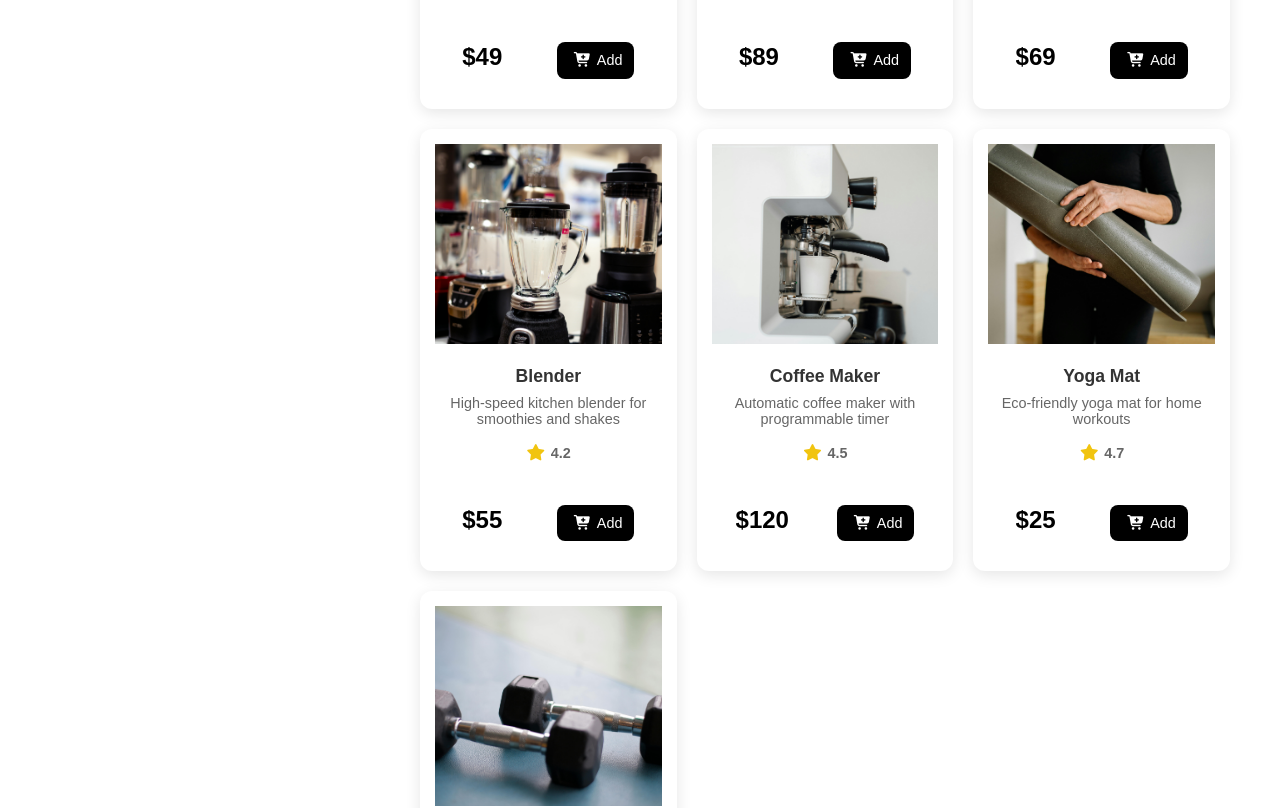
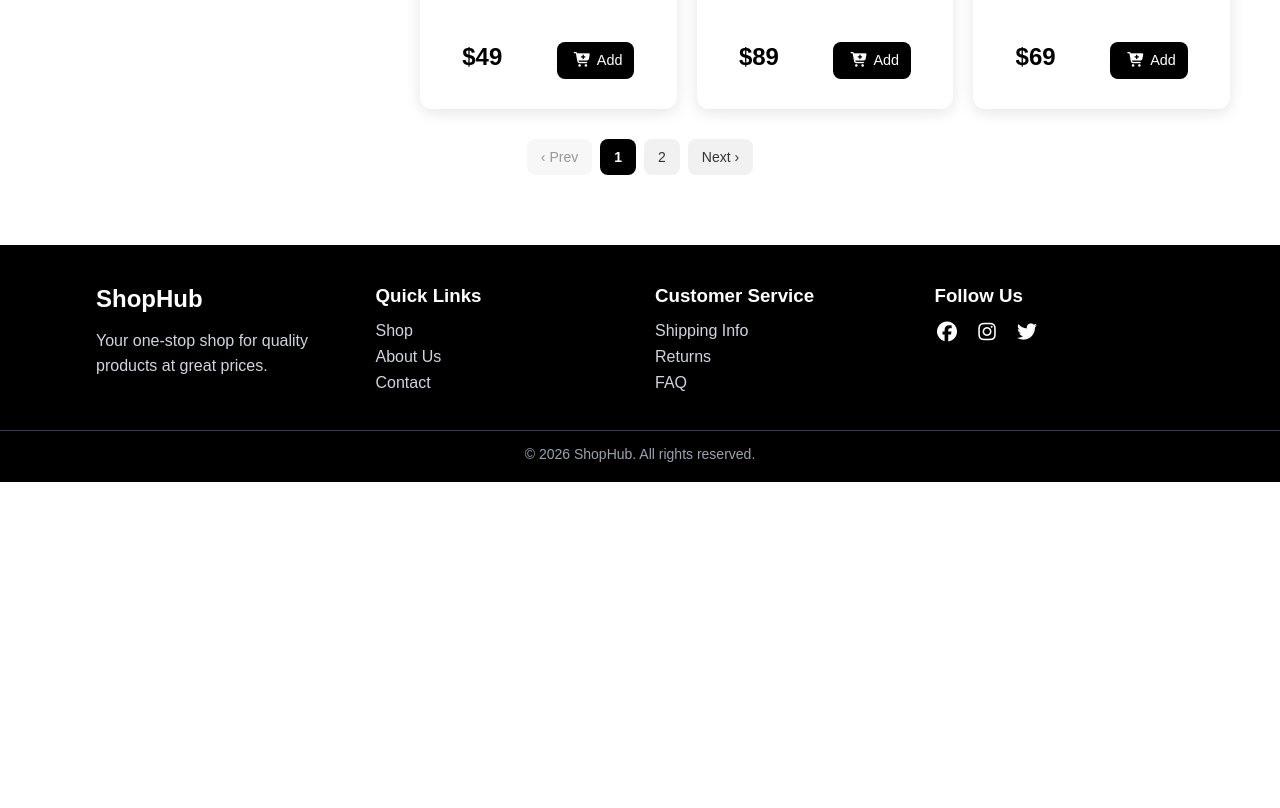
Before and after one commit to abdosakoury78/E-commerce-Project, an Angular app: page /shop in a window 1280 px wide. Shown: the part 1084-1892 px from the top of the page. After the commit the page ends 1566 px from the top, so only its background shows below. Built offline with nearby package versions, Linux system fonts and the light colour scheme; data requests are answered from the project's data file.

Commit message:
pagination created

```diff
--- /dev/null
+++ b/src/app/Components/pagination/pagination.component.css
@@ -0,0 +1,40 @@
+.pagination {
+  display: flex;
+  justify-content: center;
+  align-items: center;
+  gap: 8px;
+  margin: 30px 0;
+  flex-wrap: wrap;
+}
+
+/* Buttons */
+.page-btn,
+.page-number {
+  border: none;
+  padding: 10px 14px;
+  border-radius: 8px;
+  cursor: pointer;
+  font-size: 14px;
+  transition: 0.2s ease;
+  background-color: #f1f1f1;
+  color: #333;
+}
+
+/* Hover */
+.page-btn:hover,
+.page-number:hover {
+  background-color: #ddd;
+}
+
+/* Active page */
+.page-number.active {
+  background-color: black;
+  color: white;
+  font-weight: bold;
+}
+
+/* Disabled */
+.page-btn:disabled {
+  opacity: 0.5;
+  cursor: not-allowed;
+}
--- /dev/null
+++ b/src/app/Components/pagination/pagination.component.html
@@ -0,0 +1,23 @@
+<div class="pagination">
+  <button
+    class="page-btn"
+    [disabled]="currentPage === 1"
+    (click)="changePage(currentPage - 1)">
+    ‹ Prev
+  </button>
+
+  <button
+    class="page-number"
+    *ngFor="let page of totalPagesArray"
+    [class.active]="page === currentPage"
+    (click)="changePage(page)">
+    {{ page }}
+  </button>
+
+  <button
+    class="page-btn"
+    [disabled]="currentPage === totalPages"
+    (click)="changePage(currentPage + 1)">
+    Next ›
+  </button>
+</div>
--- /dev/null
+++ b/src/app/Components/pagination/pagination.component.ts
@@ -0,0 +1,32 @@
+import { CommonModule } from '@angular/common';
+import { Component, EventEmitter, OnInit, Output } from '@angular/core';
+import { ProductsService } from '../../Services/products.service';
+
+@Component({
+  selector: 'app-pagination',
+  imports: [CommonModule],
+  templateUrl: './pagination.component.html',
+  styleUrl: './pagination.component.css'
+})
+export class PaginationComponent implements OnInit {
+  currentPage: number = 1;
+  totalPages!: number; // Example total pages, you can set this dynamically
+  totalPagesArray: number[] = [];
+  @Output() pageNumber = new EventEmitter<number>();
+
+  constructor(private productsService: ProductsService) {}
+
+  ngOnInit(): void {
+    this.productsService.getProducts().subscribe(products => {
+      this.totalPages = Math.ceil(products.length / 6); // Assuming 6 products per page
+      this.totalPagesArray = Array.from({ length: this.totalPages }, (_, i) => i + 1);
+    })
+  }
+
+  changePage(page: number) {
+    if (page >= 1 && page <= this.totalPages) {
+      this.currentPage = page;
+      this.pageNumber.emit(this.currentPage);
+    }
+  }
+}
--- a/src/app/Pages/home/home.component.css
+++ b/src/app/Pages/home/home.component.css
@@ -130,10 +130,6 @@
   transition: transform 0.3s;
 }
 
-.product img:hover {
-  transform: scale(1.05);
-}
-
 /* Product title */
 .product h3 {
   font-size: 1.1rem;
--- a/src/app/Pages/shop/shop.component.css
+++ b/src/app/Pages/shop/shop.component.css
@@ -66,10 +66,6 @@
   padding: 0;
   margin-bottom: 10px;
   transition: transform 0.3s;
-}
-
-.product img:hover {
-  transform: scale(1.05);
 }
 
 /* Product title */
--- a/src/app/Pages/shop/shop.component.html
+++ b/src/app/Pages/shop/shop.component.html
@@ -14,7 +14,7 @@
                 </select>
             </div>
             <div class="productsCont">
-                <div class="product" *ngFor="let product of products; trackBy: trackById">
+                <div class="product" *ngFor="let product of products.slice((pageNumber - 1) * 6, pageNumber * 6); trackBy: trackById">
                     <img [src]="product.image" alt="{{ product.title }}">
                     <h3>{{ product.title }}</h3>
                     <p>{{product.description}}</p>
@@ -30,4 +30,5 @@
             </div>
         </div>
     </div>
+    <app-pagination (pageNumber)="onPageChange($event)"></app-pagination>
 </div>
--- a/src/app/Pages/shop/shop.component.ts
+++ b/src/app/Pages/shop/shop.component.ts
@@ -3,16 +3,18 @@ import { FilterComponent } from '../../Components/filter/filter.component';
 import { Product } from '../../Model/product';
 import { ProductsService } from '../../Services/products.service';
 import { CommonModule } from '@angular/common';
+import { PaginationComponent } from '../../Components/pagination/pagination.component';
 
 @Component({
   selector: 'app-shop',
-  imports: [FilterComponent, CommonModule],
+  imports: [FilterComponent, CommonModule, PaginationComponent],
   templateUrl: './shop.component.html',
   styleUrl: './shop.component.css'
 })
 export class ShopComponent implements OnInit {
 
   products: Product[] = [];
+  pageNumber : number = 1;
 
   constructor(private productsService : ProductsService) {}
   ngOnInit(): void {
@@ -29,4 +31,8 @@ export class ShopComponent implements OnInit {
   trackById(index: number, product: Product): number {
     return product.id;
   }
+
+  onPageChange(page: number) {
+    this.pageNumber = page;
+  }
 }
```
Also changed, not shown: 1 other file (tests, documents, lock files or other folders).
